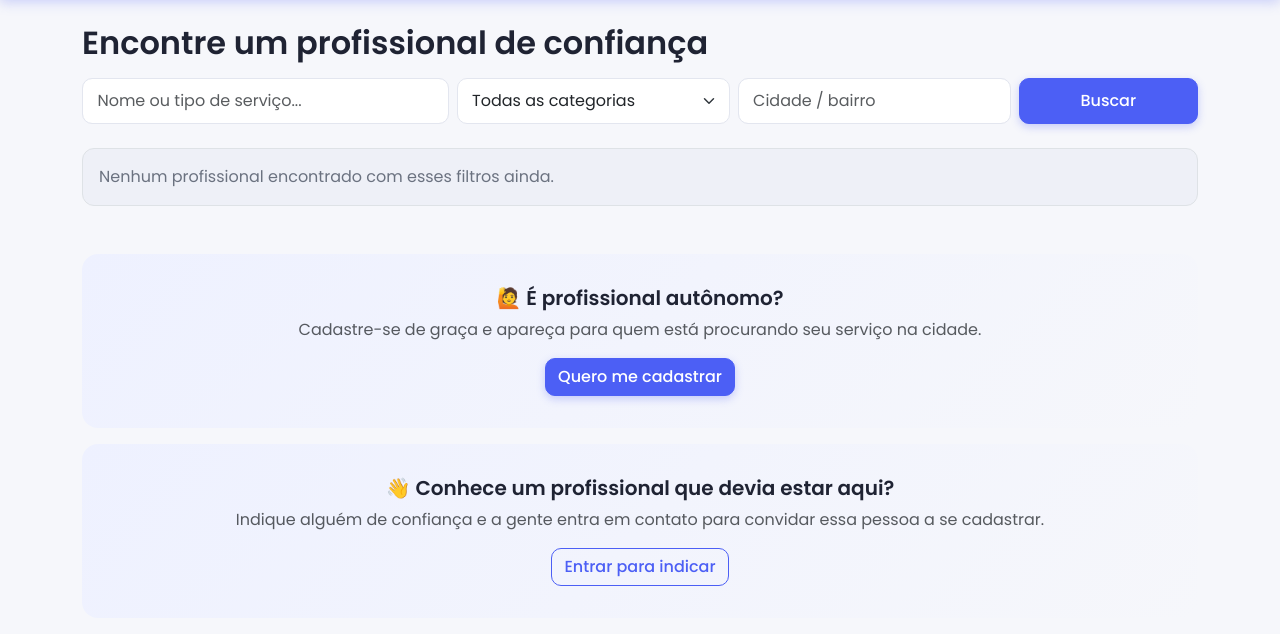
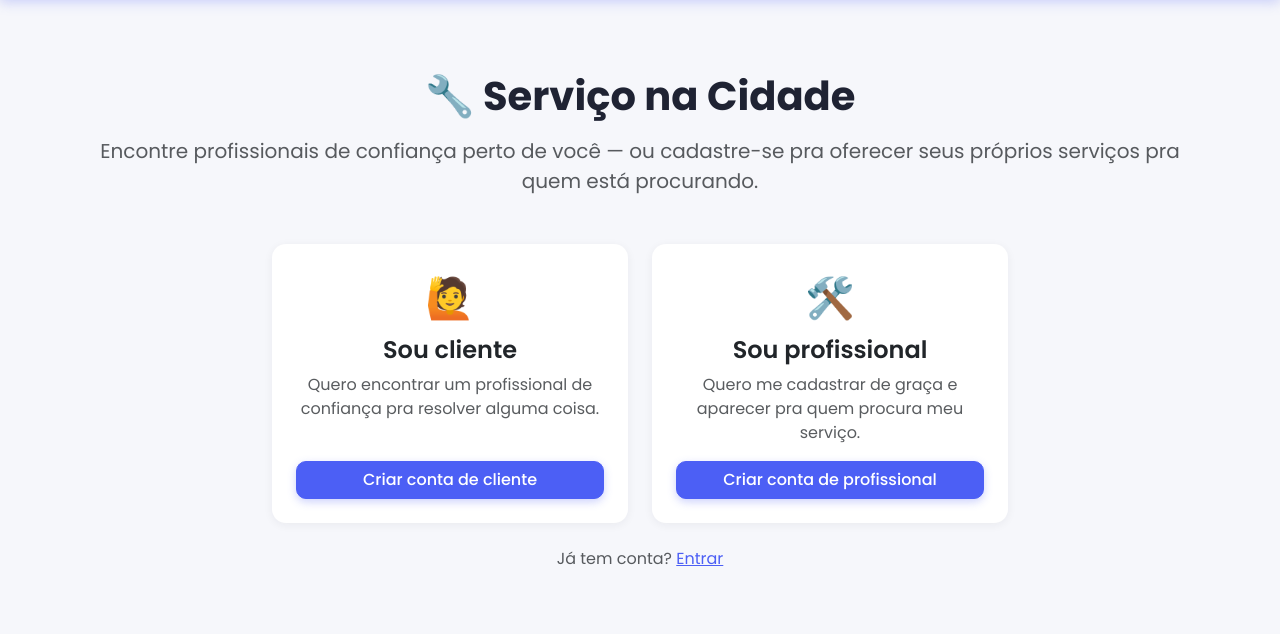
Before and after one commit to hermanoocardoso/servico-cidade, a FastAPI app: page / in a window 1280 px wide. Shown: the part 56-690 px from the top of the page. Run offline with FastAPI, Linux system fonts and the light colour scheme; some libraries are stand-ins or nearby versions.

Commit message:
Exige login pra ver o catalogo e perfis de profissionais
- Sem login, a home mostra uma pagina de boas-vindas pedindo pra
  escolher "sou cliente" ou "sou profissional" em vez do catalogo
- Perfil publico de profissional tambem passa a exigir login
- Pra quem esta logado, a home ganha um cabecalho tipo dashboard com
  atalhos por tipo de conta (editar perfil, indicar, localizacao, admin)
- Cadastro aceita ?tipo=profissional na URL pra pre-selecionar a opcao

```diff
--- a/app/main.py
+++ b/app/main.py
@@ -89,6 +89,9 @@ def catalogo(
     db: Session = Depends(get_db),
     usuario=Depends(auth.usuario_logado),
 ):
+    if not usuario:
+        return templates.TemplateResponse("landing.html", {"request": request})
+
     # O <select> de categoria manda "" quando é "Todas as categorias" —
     # não dá pra tipar o parâmetro como int direto, senão o FastAPI
     # rejeita a string vazia antes de chegar aqui.
@@ -158,6 +161,7 @@ def catalogo(
             "filtro_categoria": categoria_id,
             "filtro_cidade": cidade or "",
             "filtro_busca": busca or "",
+            "eh_admin_usuario": eh_admin(usuario),
         },
     )
 
@@ -173,10 +177,13 @@ def _enviar_confirmacao(request: Request, usuario: "models.User"):
 
 
 @app.get("/cadastro")
-def form_cadastro(request: Request):
+def form_cadastro(request: Request, tipo: str = "cliente"):
     return templates.TemplateResponse(
         "cadastro.html",
-        {"request": request, "erro": None, "google_habilitado": google_oauth_habilitado},
+        {
+            "request": request, "erro": None, "google_habilitado": google_oauth_habilitado,
+            "tipo_selecionado": tipo if tipo in ("cliente", "profissional") else "cliente",
+        },
     )
 
 
@@ -199,7 +206,10 @@ def cadastrar(
     def erro(mensagem):
         return templates.TemplateResponse(
             "cadastro.html",
-            {"request": request, "erro": mensagem, "google_habilitado": google_oauth_habilitado},
+            {
+                "request": request, "erro": mensagem, "google_habilitado": google_oauth_habilitado,
+                "tipo_selecionado": tipo if tipo in ("cliente", "profissional") else "cliente",
+            },
         )
 
     if not EMAIL_REGEX.match(email):
@@ -480,6 +490,9 @@ def ver_profissional(
     db: Session = Depends(get_db),
     usuario=Depends(auth.usuario_logado),
 ):
+    if not usuario:
+        return RedirectResponse("/login", status_code=303)
+
     perfil = db.query(models.ProfessionalProfile).filter(
         models.ProfessionalProfile.id == profissional_id
     ).first()
--- a/app/templates/cadastro.html
+++ b/app/templates/cadastro.html
@@ -40,11 +40,13 @@
             <div class="mb-4">
                 <label class="form-label d-block">Quero me cadastrar como:</label>
                 <div class="form-check form-check-inline">
-                    <input class="form-check-input" type="radio" name="tipo" value="cliente" id="tipoCliente" checked>
+                    <input class="form-check-input" type="radio" name="tipo" value="cliente" id="tipoCliente"
+                        {% if (tipo_selecionado or "cliente") == "cliente" %}checked{% endif %}>
                     <label class="form-check-label" for="tipoCliente">Cliente (quero contratar serviços)</label>
                 </div>
                 <div class="form-check form-check-inline">
-                    <input class="form-check-input" type="radio" name="tipo" value="profissional" id="tipoProfissional">
+                    <input class="form-check-input" type="radio" name="tipo" value="profissional" id="tipoProfissional"
+                        {% if tipo_selecionado == "profissional" %}checked{% endif %}>
                     <label class="form-check-label" for="tipoProfissional">Profissional (quero oferecer serviços)</label>
                 </div>
             </div>
--- a/app/templates/index.html
+++ b/app/templates/index.html
@@ -39,6 +39,30 @@
 {% endmacro %}
 
 {% block conteudo %}
+<div class="cta-box mb-4">
+    <h4 class="mb-1">Olá, {{ usuario.nome.split(" ")[0] }} 👋</h4>
+    <p class="text-muted mb-3">
+        {% if usuario.tipo == "profissional" %}
+            Gerencie seu perfil ou ajude a divulgar o app pra quem você conhece.
+        {% else %}
+            Encontre um profissional de confiança ou indique alguém que você conhece.
+        {% endif %}
+    </p>
+    <div class="d-flex flex-wrap gap-2">
+        {% if usuario.tipo == "profissional" %}
+            <a href="/profissional/perfil/editar" class="btn btn-primary btn-sm">🛠️ Editar meu perfil</a>
+            {% if usuario.perfil_profissional and usuario.perfil_profissional.aprovado %}
+                <a href="/profissional/{{ usuario.perfil_profissional.id }}" class="btn btn-outline-primary btn-sm">👀 Ver meu perfil público</a>
+            {% endif %}
+        {% endif %}
+        <a href="/indicar" class="btn btn-outline-primary btn-sm">💡 Indicar profissional</a>
+        <a href="/minha-localizacao" class="btn btn-outline-primary btn-sm">📍 Minha localização</a>
+        {% if eh_admin_usuario %}
+            <a href="/admin" class="btn btn-outline-primary btn-sm">⚙️ Painel admin</a>
+        {% endif %}
+    </div>
+</div>
+
 <h2 class="mb-3">Encontre um profissional de confiança</h2>
 
 <form method="get" action="/" class="row g-2 mb-4">
@@ -101,10 +125,6 @@
 <div class="text-center mt-3 cta-box">
     <h5>👋 Conhece um profissional que devia estar aqui?</h5>
     <p class="text-muted">Indique alguém de confiança e a gente entra em contato para convidar essa pessoa a se cadastrar.</p>
-    {% if usuario %}
-        <a href="/indicar" class="btn btn-outline-primary">Indicar profissional</a>
-    {% else %}
-        <a href="/login" class="btn btn-outline-primary">Entrar para indicar</a>
-    {% endif %}
+    <a href="/indicar" class="btn btn-outline-primary">Indicar profissional</a>
 </div>
 {% endblock %}
--- /dev/null
+++ b/app/templates/landing.html
@@ -0,0 +1,37 @@
+{% extends "base.html" %}
+{% block titulo %}Bem-vindo{% endblock %}
+
+{% block conteudo %}
+<div class="text-center py-4 py-md-5">
+    <h1 class="display-6 fw-bold mb-3">🔧 Serviço na Cidade</h1>
+    <p class="lead text-muted mb-5">
+        Encontre profissionais de confiança perto de você — ou cadastre-se
+        pra oferecer seus próprios serviços pra quem está procurando.
+    </p>
+
+    <div class="row justify-content-center g-4 mb-4">
+        <div class="col-md-4">
+            <div class="card p-4 h-100 text-center d-flex flex-column">
+                <div class="fs-1 mb-2">🙋</div>
+                <h4>Sou cliente</h4>
+                <p class="text-muted flex-grow-1">
+                    Quero encontrar um profissional de confiança pra resolver alguma coisa.
+                </p>
+                <a href="/cadastro?tipo=cliente" class="btn btn-primary">Criar conta de cliente</a>
+            </div>
+        </div>
+        <div class="col-md-4">
+            <div class="card p-4 h-100 text-center d-flex flex-column">
+                <div class="fs-1 mb-2">🛠️</div>
+                <h4>Sou profissional</h4>
+                <p class="text-muted flex-grow-1">
+                    Quero me cadastrar de graça e aparecer pra quem procura meu serviço.
+                </p>
+                <a href="/cadastro?tipo=profissional" class="btn btn-primary">Criar conta de profissional</a>
+            </div>
+        </div>
+    </div>
+
+    <p class="text-muted">Já tem conta? <a href="/login">Entrar</a></p>
+</div>
+{% endblock %}
```
